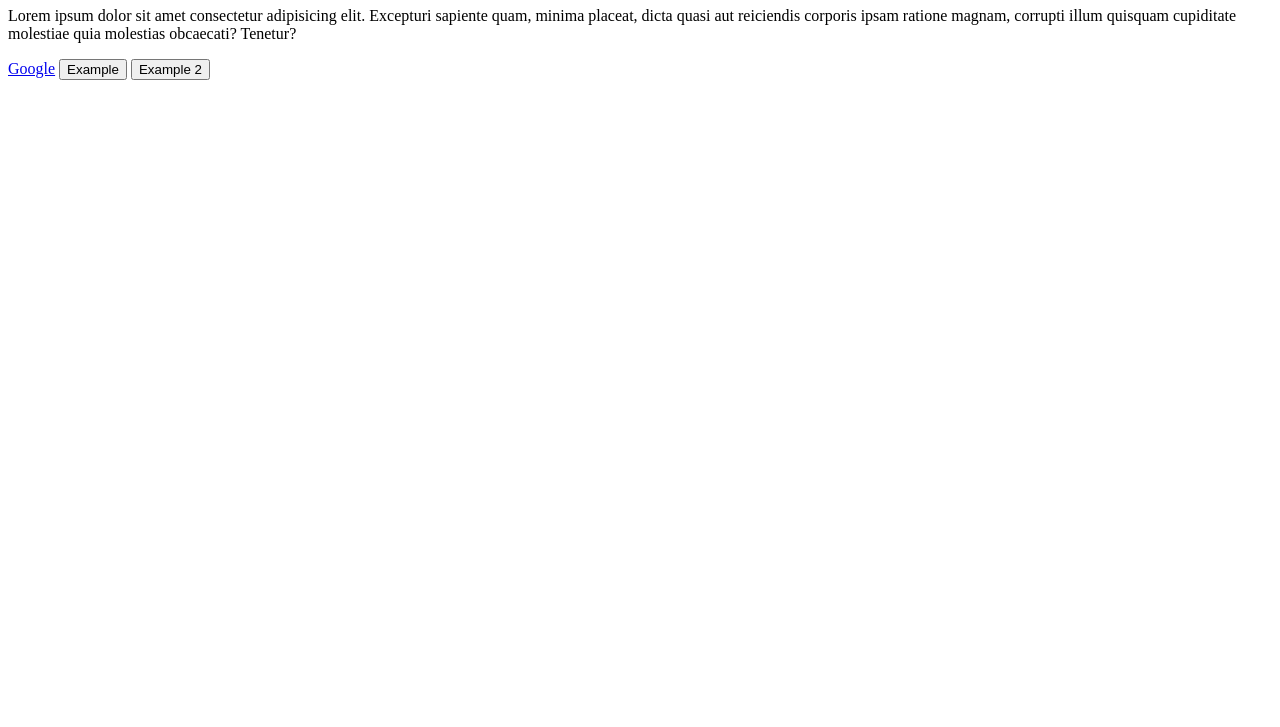
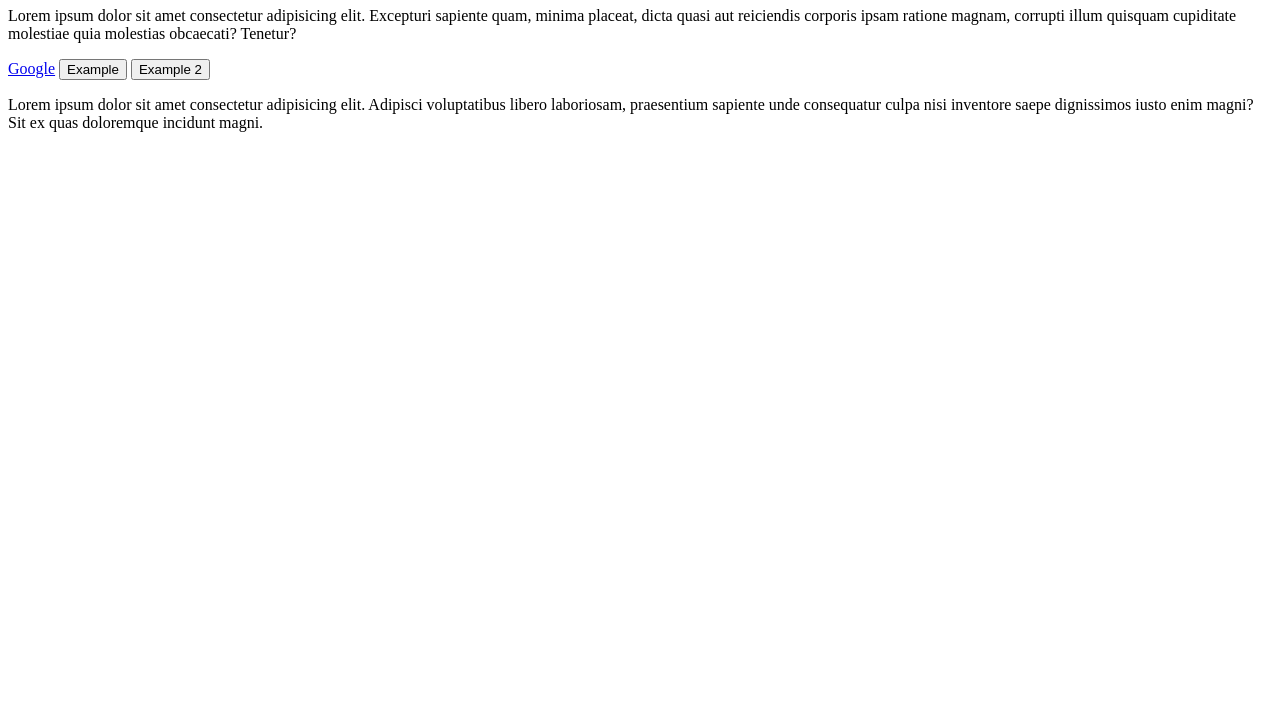
Before and after one commit to martinlprb23/HelloWordGit, a plain HTML site: page index.html in a window 1280 px wide. Shown: the part 73-800 px from the top of the page. Drawn offline with Linux system fonts and the light colour scheme.

Commit message:
Other paragraph added

```diff
--- a/index.html
+++ b/index.html
@@ -17,5 +17,11 @@
 
     <button>Example</button>
     <button>Example 2</button>
+    <p>
+      Lorem ipsum dolor sit amet consectetur adipisicing elit. Adipisci
+      voluptatibus libero laboriosam, praesentium sapiente unde consequatur
+      culpa nisi inventore saepe dignissimos iusto enim magni? Sit ex quas
+      doloremque incidunt magni.
+    </p>
   </body>
 </html>
```
